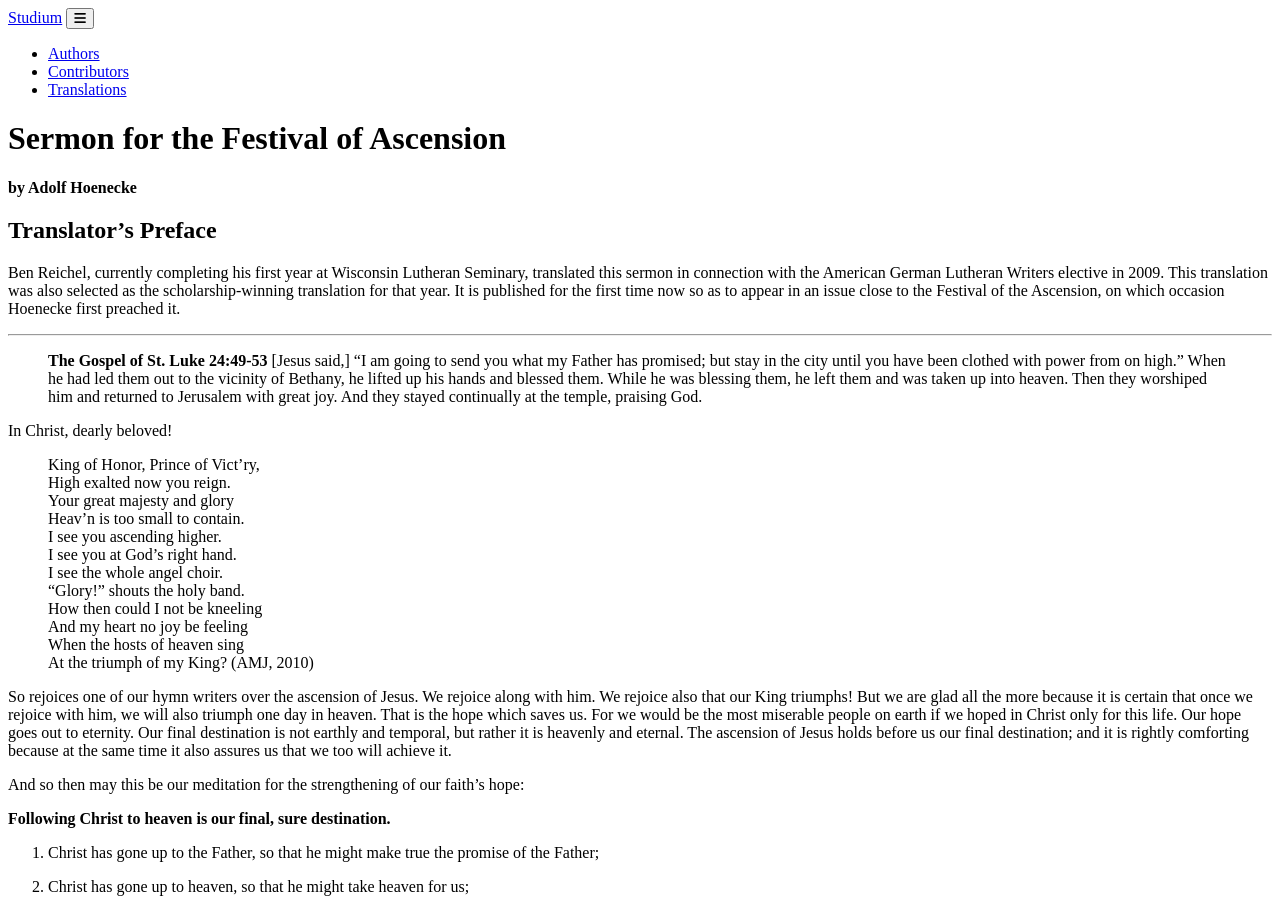
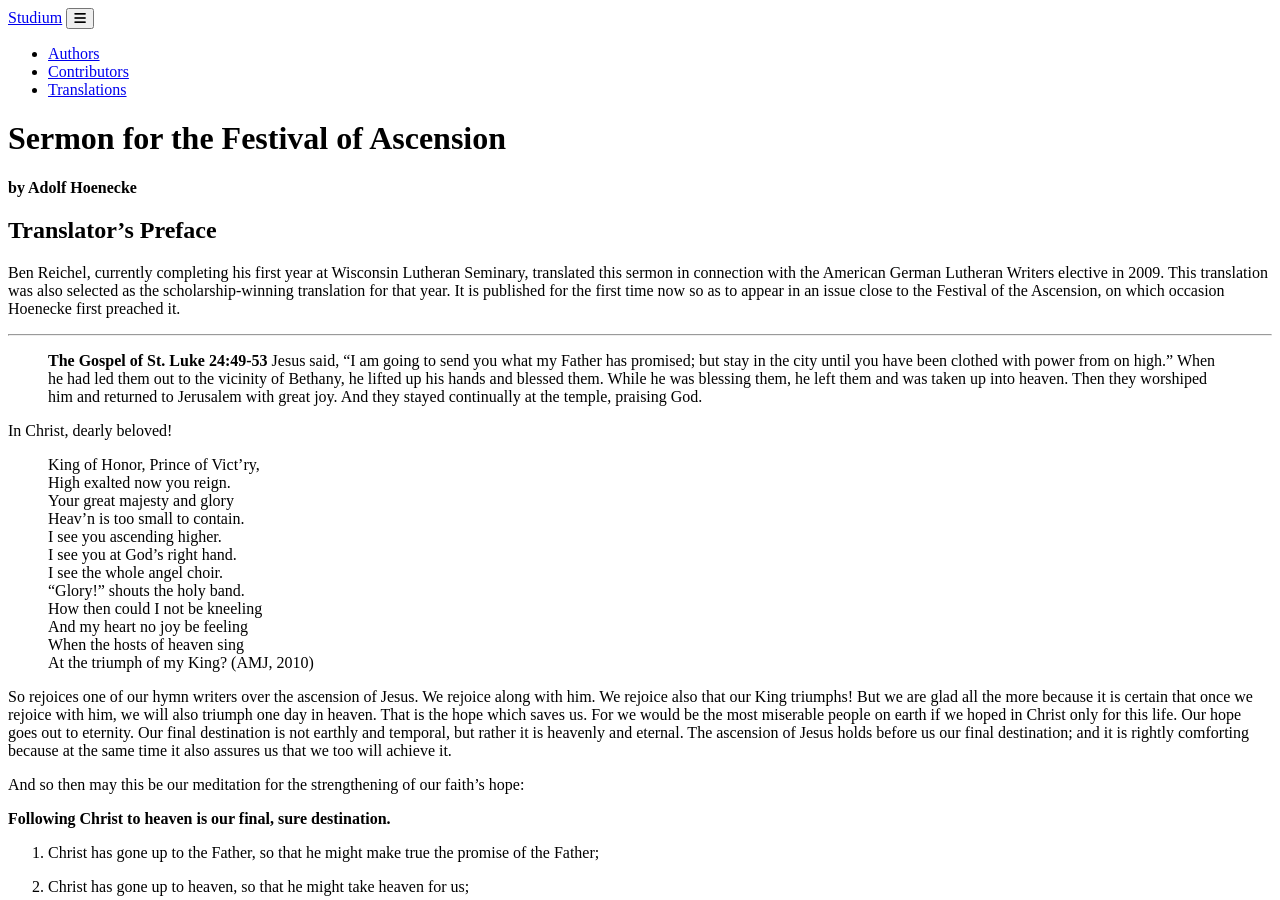
Before and after one commit to crbassett/Studium, a Jekyll site: the page built from collections/_translations/sermon-festival-ascension.md, in a window 1280 px wide and 900 px high. Built offline with Jekyll 4.4.1, drawn with Linux system fonts in a browser that asks for light colours; nearby versions of some CDN libraries; some web fonts are replaced.

Commit message:
Cleaned up source text

```diff
--- a/collections/_translations/sermon-festival-ascension.md
+++ b/collections/_translations/sermon-festival-ascension.md
@@ -14,7 +14,7 @@ Ben Reichel, currently completing his first year at Wisconsin Lutheran Seminary,
 
 ---
 
-> **The Gospel of St. Luke 24:49-53** [Jesus said,] “I am going to send you what my Father has promised; but stay in the city until you have been clothed with power from on high.” When he had led them out to the vicinity of Bethany, he lifted up his hands and blessed them. While he was blessing them, he left them and was taken up into heaven. Then they worshiped him and returned to Jerusalem with great joy. And they stayed continually at the temple, praising God.
+> **The Gospel of St. Luke 24:49-53** Jesus said, “I am going to send you what my Father has promised; but stay in the city until you have been clothed with power from on high.” When he had led them out to the vicinity of Bethany, he lifted up his hands and blessed them. While he was blessing them, he left them and was taken up into heaven. Then they worshiped him and returned to Jerusalem with great joy. And they stayed continually at the temple, praising God.
 
 In Christ, dearly beloved!
 
```
